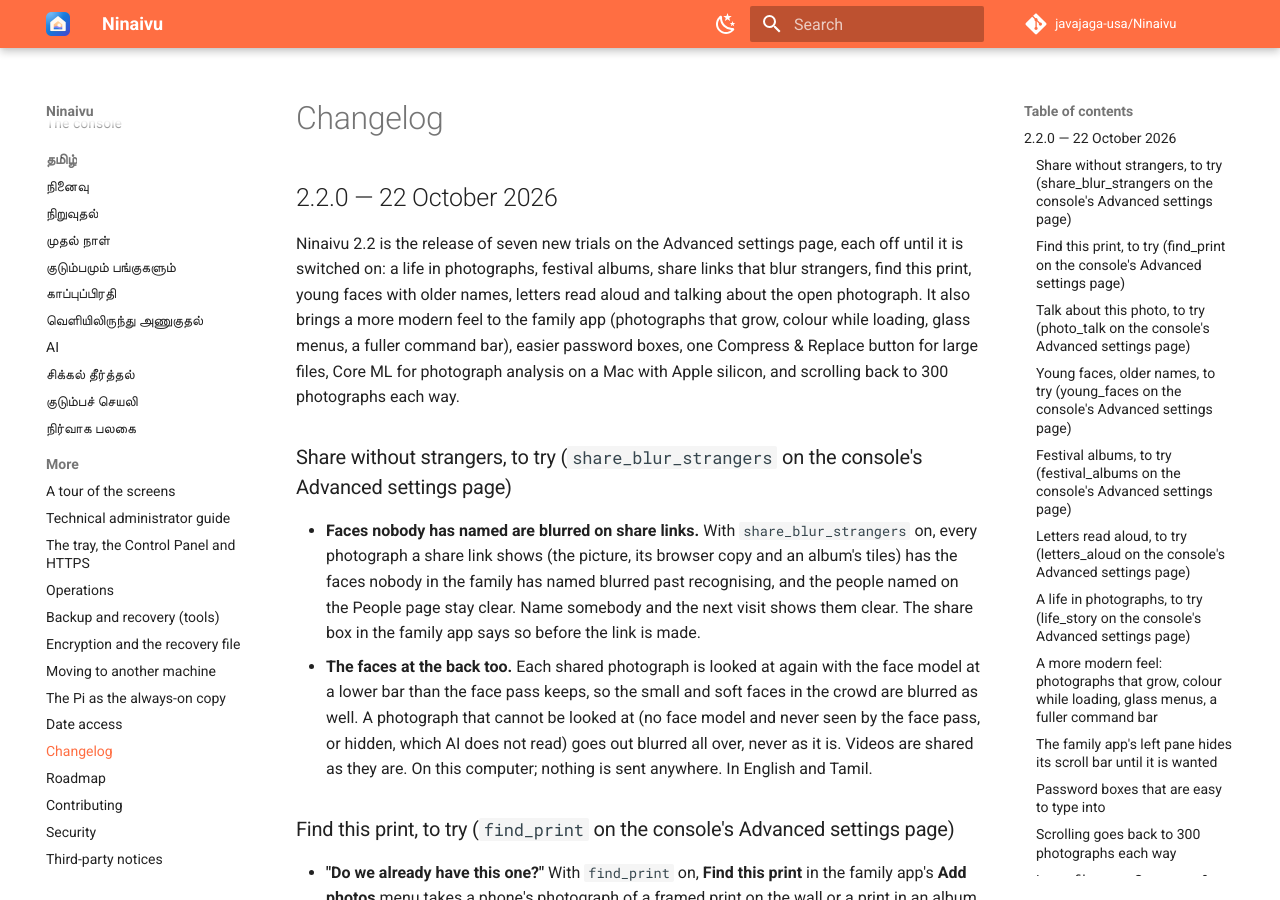
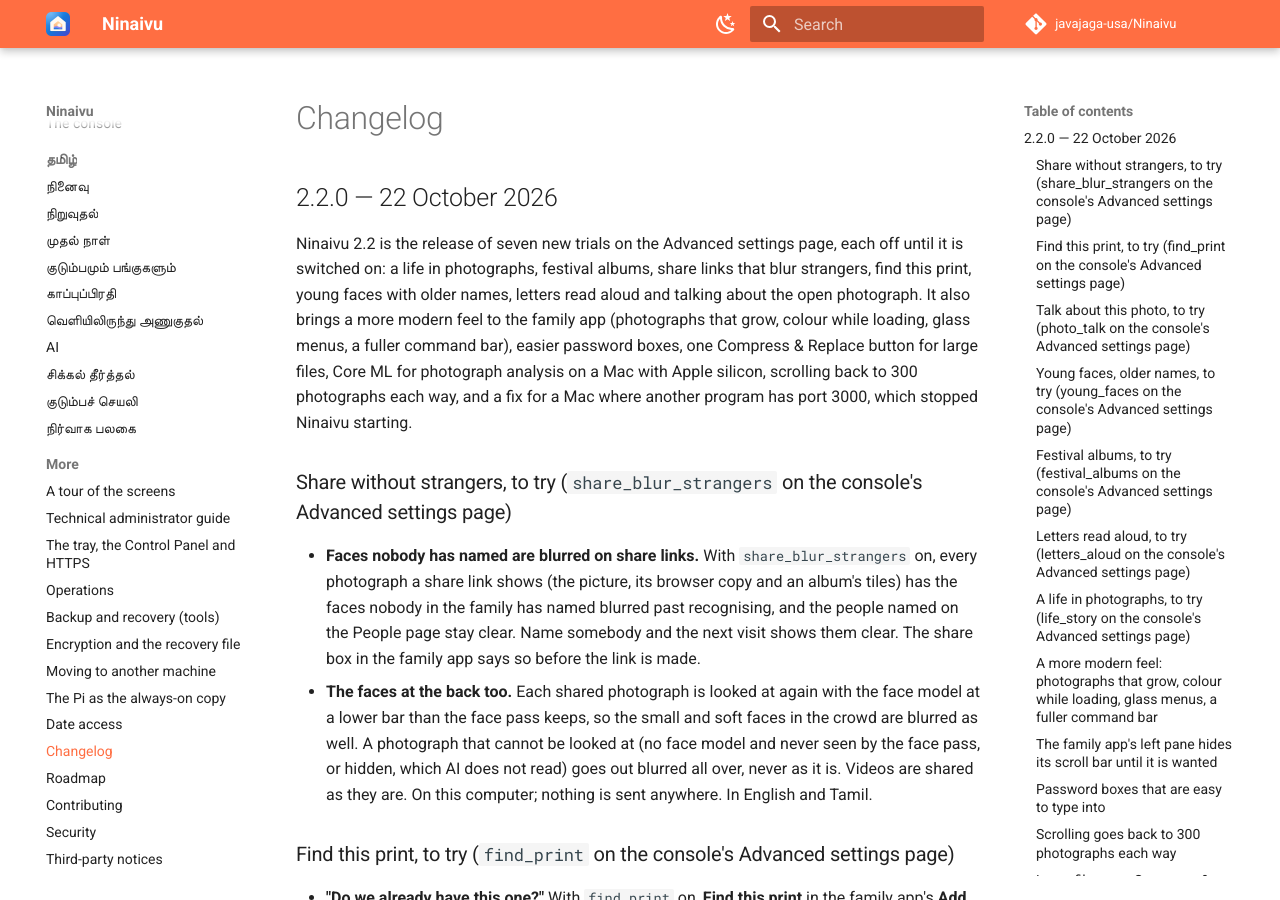
Before and after one commit to javajaga-usa/Ninaivu, an MkDocs documentation site: the page built from docs/CHANGELOG.md, in a window 1280 px wide and 900 px high. Built offline with MkDocs 1.6.1 and Material for MkDocs 9.7.7, drawn with Linux system fonts in a browser that asks for light colours; comment, search, counter and statistics services are not loaded; some of the changed text lies outside the part shown.

Commit message:
Changelog: a port another program holds on every address is passed over
Co-Authored-By: Claude Opus 5.5 (1M context) <noreply@anthropic.com>
Claude-Session: https://claude.ai/code/session_01BxZmLNax6yckCHp5tyxJbY

```diff
--- a/docs/CHANGELOG.md
+++ b/docs/CHANGELOG.md
@@ -2,7 +2,7 @@
 
 ## 2.2.0 — 22 October 2026
 
-Ninaivu 2.2 is the release of seven new trials on the Advanced settings page, each off until it is switched on: a life in photographs, festival albums, share links that blur strangers, find this print, young faces with older names, letters read aloud and talking about the open photograph. It also brings a more modern feel to the family app (photographs that grow, colour while loading, glass menus, a fuller command bar), easier password boxes, one Compress & Replace button for large files, Core ML for photograph analysis on a Mac with Apple silicon, and scrolling back to 300 photographs each way.
+Ninaivu 2.2 is the release of seven new trials on the Advanced settings page, each off until it is switched on: a life in photographs, festival albums, share links that blur strangers, find this print, young faces with older names, letters read aloud and talking about the open photograph. It also brings a more modern feel to the family app (photographs that grow, colour while loading, glass menus, a fuller command bar), easier password boxes, one Compress & Replace button for large files, Core ML for photograph analysis on a Mac with Apple silicon, scrolling back to 300 photographs each way, and a fix for a Mac where another program has port 3000, which stopped Ninaivu starting.
 
 ### Share without strangers, to try (`share_blur_strangers` on the console's Advanced settings page)
 
@@ -75,6 +75,10 @@ Ninaivu 2.2 is the release of seven new trials on the Advanced settings page, ea
 ### Large files: one Compress & Replace button
 
 - **Compress and Replace are one button.** On the console's Library → Large files list, a ticked video now has **Compress & Replace**, which makes the smaller MP4 and puts it in the original's place in one step, after the same checks as before; the original is still kept in `_deleted/_originals` and the password is still asked for first. The separate Compress button, which only saved a copy beside the original, is gone. A copy it left before is still used instead of encoding again, and **Tidy copies** still clears extra ones. In English and Tamil.
+
+### Ninaivu starts on a Mac where another program has port 3000
+
+- **A port another program holds on every address is passed over.** macOS lets a program bind 127.0.0.1:3000 beside another one listening on every address (a development server on `*:3000`), so the check before start-up read 3000 as free, the console's own bind then failed with "Address already in use", and Ninaivu did not start. The server and the launcher now ask on every address too, and move on to 3001 or the next free port as they do for any busy one.
 
 ### Photographs are analysed on Core ML on a Mac with Apple silicon
 
```
